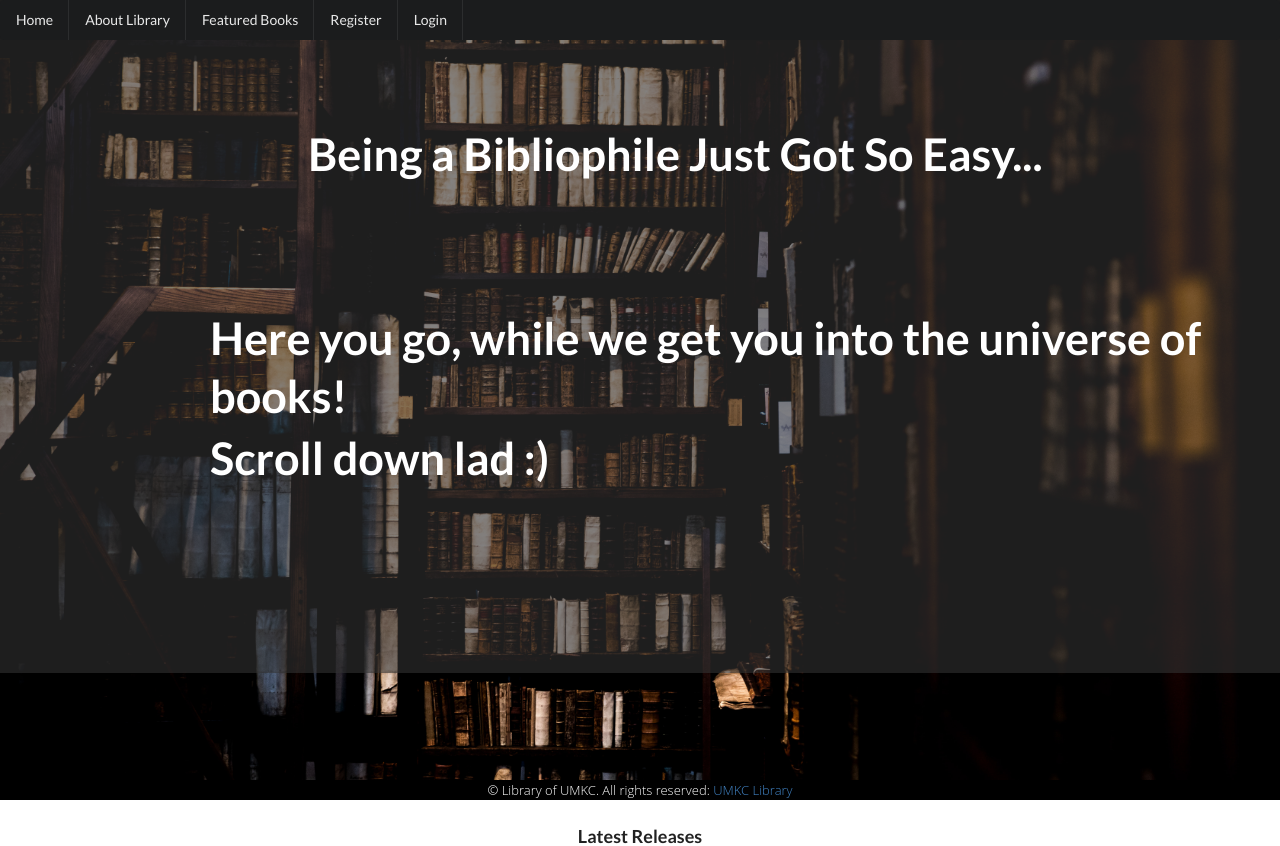
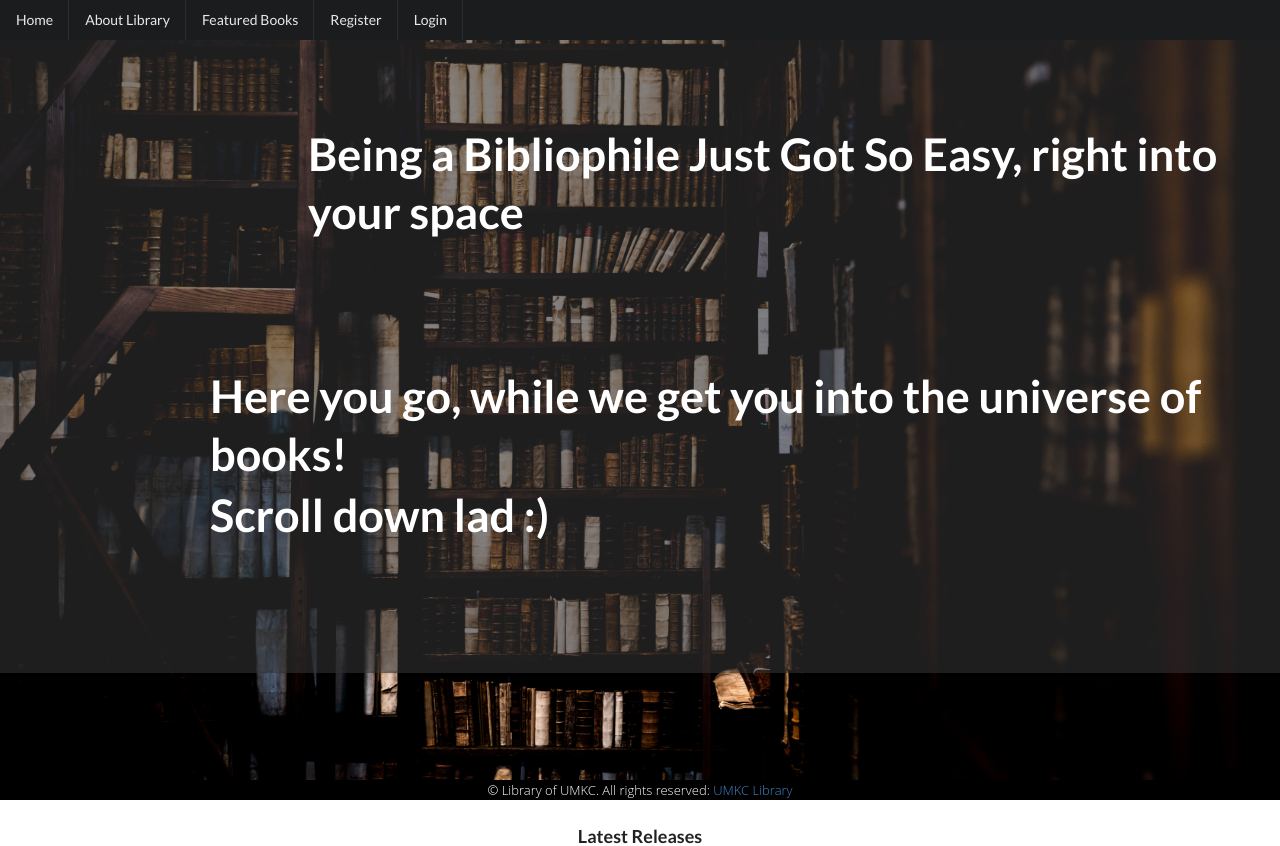
Before and after one commit to RithinPaul-Stack/BookManagement-App, a Django app: page / in a window 1280 px wide. Shown: the top 846 px of the page. Run offline with Django 3.2, Linux system fonts and the light colour scheme; data that the repository does not hold is empty.

Commit message:
Landing Text Changed

```diff
--- a/templates/listings/bookListings.html
+++ b/templates/listings/bookListings.html
@@ -7,7 +7,7 @@
     <img src="{% static 'images/2.jpg' %}" style="width: 100%;height:100%;"/>
         <div class="overlay">
             <h1 style="margin-top:9rem;margin-left:22rem;color:white;font-size:45px;">
-                Being a Bibliophile Just Got So Easy...
+                Being a Bibliophile Just Got So Easy, right into your space
             </h1>
             <h1 style="margin-top:9rem;margin-left:15rem;color:white;font-size:45px;">
                 Here you go, while we get you into the universe of books! <p>Scroll down lad :)</p>
```
